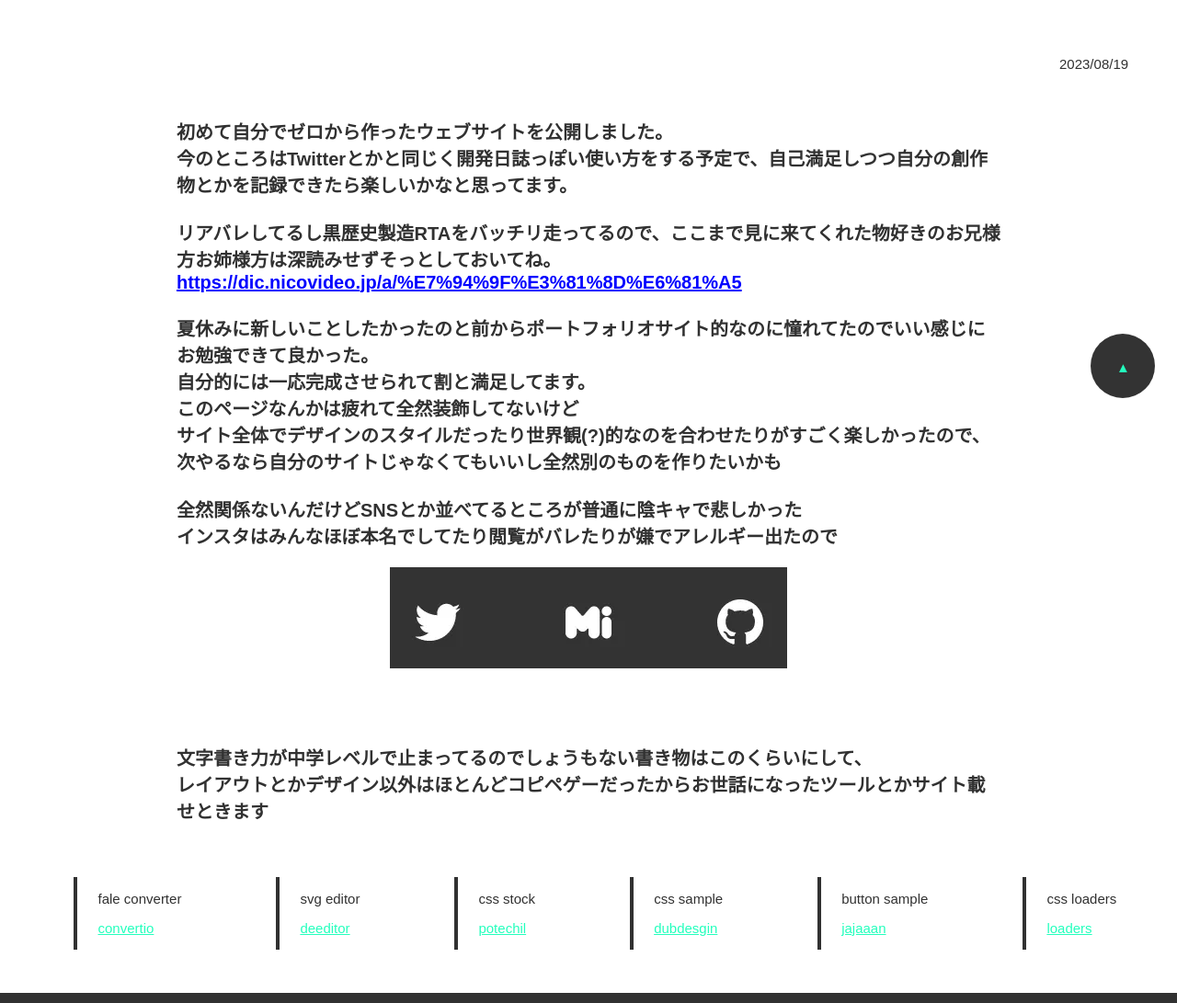
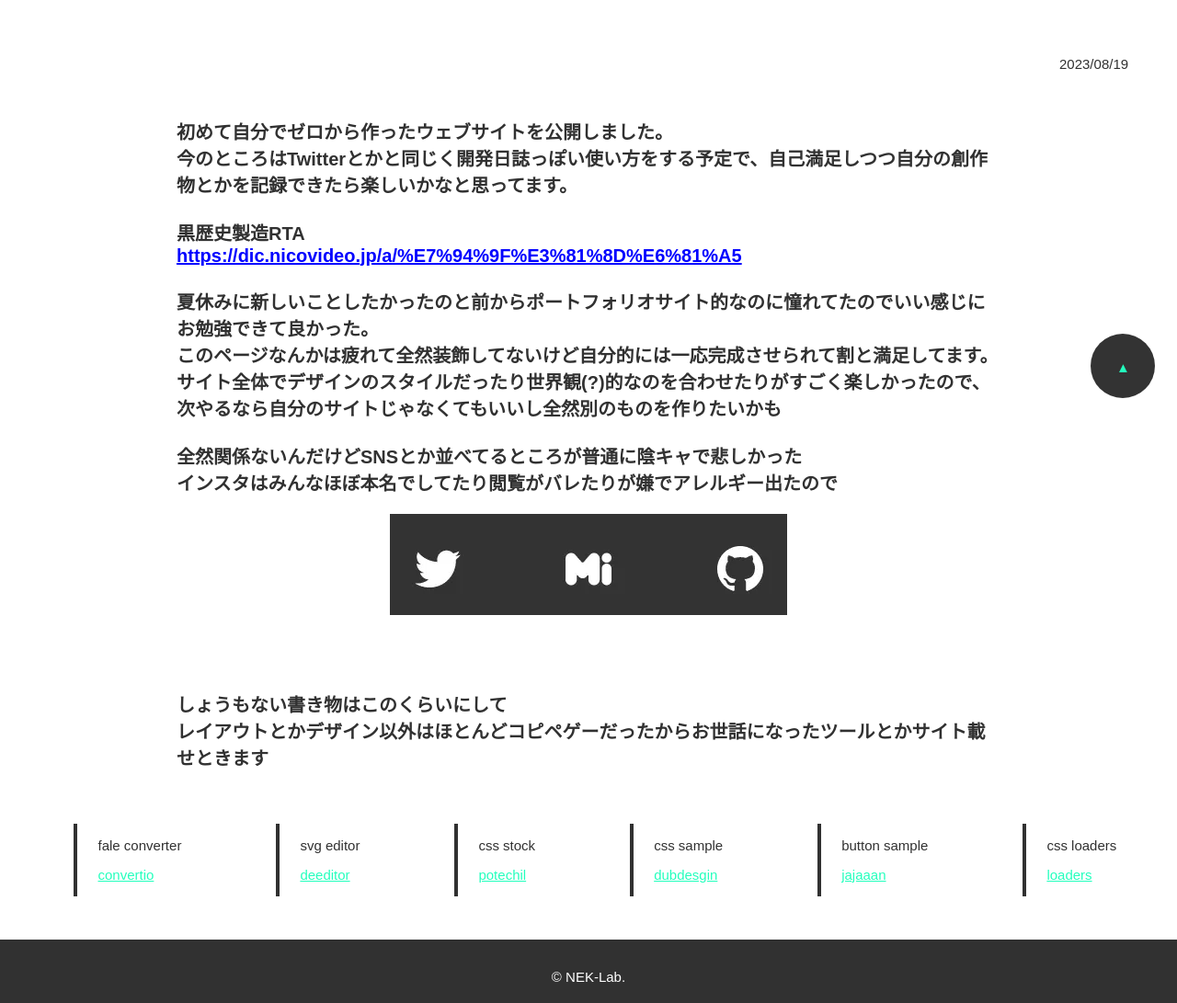
Before and after one commit to NEK-Lab/homepage, a plain HTML site: page article01.html in a window 1280 px wide. Shown: the part 360-1451 px from the top of the page at 92% size. Drawn offline with Linux system fonts and the light colour scheme.

Commit message:
Add files via upload

```diff
--- a/article01.html
+++ b/article01.html
@@ -51,12 +51,12 @@
             初めて自分でゼロから作ったウェブサイトを公開しました。<br>
             今のところはTwitterとかと同じく開発日誌っぽい使い方をする予定で、自己満足しつつ自分の創作物とかを記録できたら楽しいかなと思ってます。<br>
             <br>
-            リアバレしてるし黒歴史製造RTAをバッチリ走ってるので、ここまで見に来てくれた物好きのお兄様方お姉様方は深読みせずそっとしておいてね。<br>
+            黒歴史製造RTA<br>
             <a href="https://dic.nicovideo.jp/a/%E7%94%9F%E3%81%8D%E6%81%A5" class="wiki"><u>https://dic.nicovideo.jp/a/%E7%94%9F%E3%81%8D%E6%81%A5</u></a><br>
             <br>
             夏休みに新しいことしたかったのと前からポートフォリオサイト的なのに憧れてたのでいい感じにお勉強できて良かった。<br>
-            自分的には一応完成させられて割と満足してます。<br>
-            このページなんかは疲れて全然装飾してないけど<br>
+            このページなんかは疲れて全然装飾してないけど自分的には一応完成させられて割と満足してます。
+            <br>
             サイト全体でデザインのスタイルだったり世界観(?)的なのを合わせたりがすごく楽しかったので、次やるなら自分のサイトじゃなくてもいいし全然別のものを作りたいかも<br>
             <br>
             全然関係ないんだけどSNSとか並べてるところが普通に陰キャで悲しかった<br>
@@ -66,7 +66,7 @@
     <p class="center"><img src="img/ss.png"></p><br>
     <p class="text">
         <strong>
-            文字書き力が中学レベルで止まってるのでしょうもない書き物はこのくらいにして、<br>
+            しょうもない書き物はこのくらいにして<br>
             レイアウトとかデザイン以外はほとんどコピペゲーだったからお世話になったツールとかサイト載せときます<br>
             <br>
         </strong>
```
